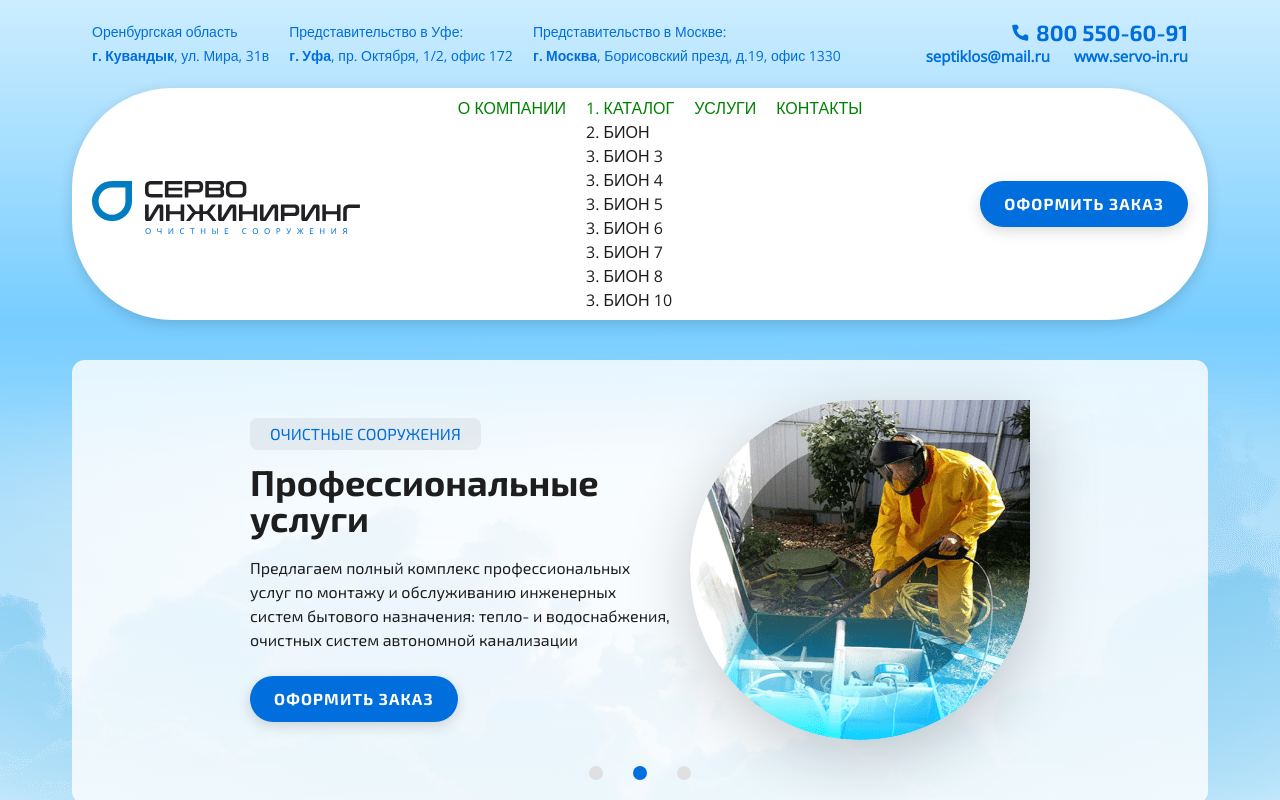
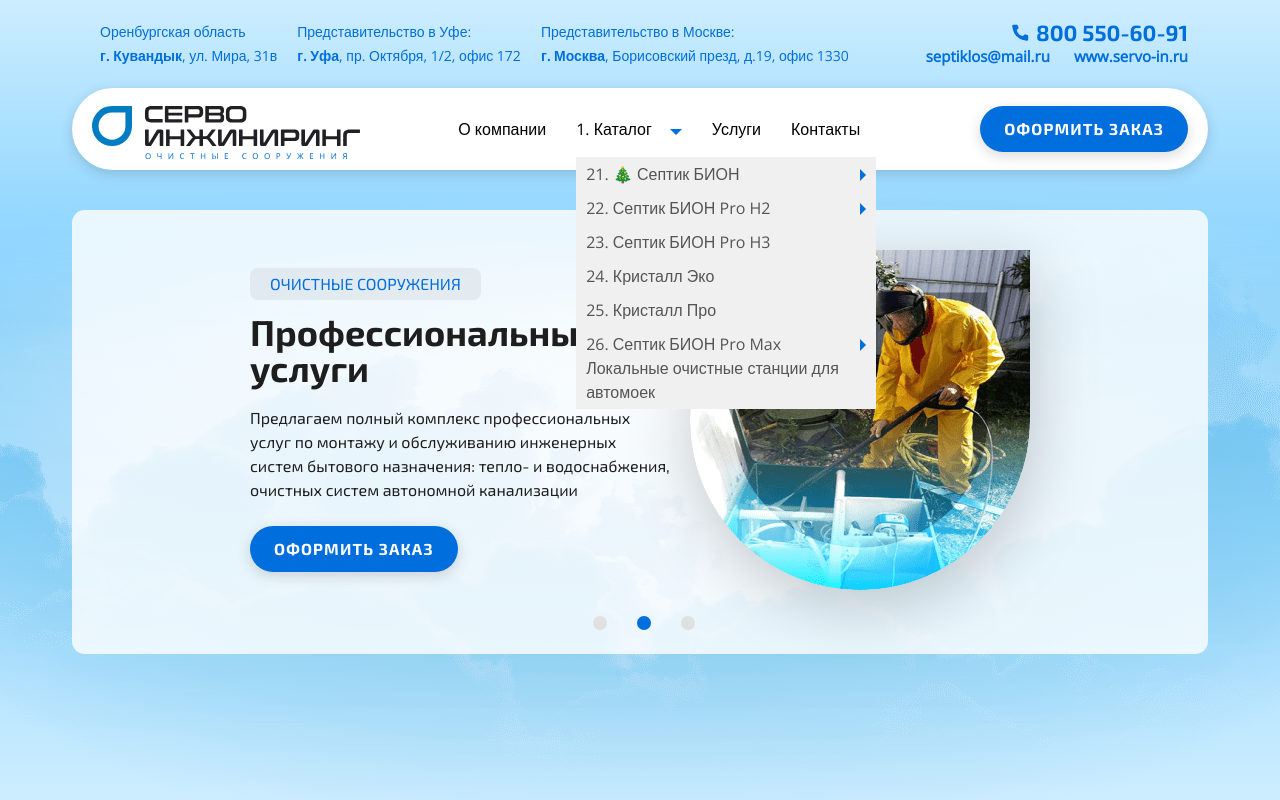
Before and after one commit to DmitriyFox/SERVO_IN, a website: page app/index.html in a window 1280 px wide. Shown: the top 800 px of the page. Drawn offline with nearby package versions, Linux system fonts and the light colour scheme.

Commit message:
Finished the layout of the drop-down menu from Jeka.

```diff
--- a/app/index.html
+++ b/app/index.html
@@ -41,41 +41,84 @@
             <a href="http://www.servo-in.ru" class="contacts__info-link contacts__info-link_site">www.servo-in.ru</a>
           </div>
         </div>
+
         <div class="header-top">
           <a class="logo">
             <img src="img/logo__slug.svg" alt="logo" />
           </a>
+
           <nav class="menu">
             <ul class="menu__list">
               <li class="menu__item">
                 <a class="menu__link" href="#about.html">О компании</a>
               </li>
               <li class="menu__item">
-                <a class="menu__link" href="catalog.html">1. Каталог</a>
+                <a class="menu__link parent" href="catalog.html">1. Каталог</a>
+                <span class="arrow menu__arrow"></span>
                 <ul class="sub-menu__list">
                   <li class="sub-menu__item">
-                    <a href="#" class="sub-menu__link">2. БИОН</a>
+                    <a class="sub-menu__link" href="product.html">21. 🎄 Септик БИОН</a>
+                    <span class="arrow sub-menu__arrow"></span>
+
                     <ul class="sub-sub-menu__list">
                       <li class="sub-sub-menu__item">
-                        <a href="#bion-3.html" class="sub-sub-menu__link">3. Бион 3</a>
+                        <a class="sub-sub-menu__link" href="#bion-3.html">3. Бион 3</a>
                       </li>
                       <li class="sub-sub-menu__item">
-                        <a href="#bion-3.html" class="sub-sub-menu__link">3. Бион 4</a>
+                        <a class="sub-sub-menu__link" href="#bion-4.html">31. Бион 4</a>
                       </li>
                       <li class="sub-sub-menu__item">
-                        <a href="#bion-3.html" class="sub-sub-menu__link">3. Бион 5</a>
+                        <a class="sub-sub-menu__link" href="#bion-5.html">32. Бион 5</a>
                       </li>
                       <li class="sub-sub-menu__item">
-                        <a href="#bion-3.html" class="sub-sub-menu__link">3. Бион 6</a>
+                        <a class="sub-sub-menu__link" href="#bion-6.html">33. Бион 6</a>
                       </li>
                       <li class="sub-sub-menu__item">
-                        <a href="#bion-3.html" class="sub-sub-menu__link">3. Бион 7</a>
+                        <a class="sub-sub-menu__link" href="#bion-7.html">34. Бион 7</a>
                       </li>
                       <li class="sub-sub-menu__item">
-                        <a href="#bion-3.html" class="sub-sub-menu__link">3. Бион 8</a>
+                        <a class="sub-sub-menu__link" href="#bion-8.html">35. Бион 8</a>
                       </li>
                       <li class="sub-sub-menu__item">
-                        <a href="#bion-3.html" class="sub-sub-menu__link">3. Бион 10</a>
+                        <a class="sub-sub-menu__link" href="#bion-10.html">36. Бион 10</a>
+                      </li>
+                    </ul>
+                  </li>
+                  <li class="sub-menu__item">
+                    <a class="sub-menu__link" href="#bion-pro-h2.html">22. Септик БИОН Pro H2</a>
+                    <span class="arrow sub-menu__arrow"></span>
+                    <ul class="sub-sub-menu__list">
+                      <li class="sub-sub-menu__item">
+                        <a class="sub-sub-menu__link" href="#bion-pro-h2-a.html">31. Септик БИОН Pro H2 А</a>
+                      </li>
+                      <li class="sub-sub-menu__item">
+                        <a class="sub-sub-menu__link" href="#bion-pro-h2-b.html">32. Септик БИОН Pro H2 Б</a>
+                      </li>
+                    </ul>
+                  </li>
+                  <li class="sub-menu__item">
+                    <a class="sub-menu__link" href="#bion-pro-h3.html">23. Септик БИОН Pro H3</a>
+                  </li>
+                  <li class="sub-menu__item">
+                    <a class="sub-menu__link" href="##cristal-eco.html">24. Кристалл Эко</a>
+                  </li>
+                  <li class="sub-menu__item">
+                    <a class="sub-menu__link" href="#cristal-pro.html">25. Кристалл Про</a>
+                  </li>
+                  <li class="sub-menu__item">
+                    <a class="sub-menu__link" href="#">26. Септик БИОН Pro Max
+                      <p class="sub-sub-menu__subtitle">Локальные очистные станции для автомоек</p>
+                    </a>
+                    <span class="arrow sub-menu__arrow"></span>
+                    <ul class="sub-sub-menu__list">
+                      <li class="sub-sub-menu__item">
+                        <a class="sub-sub-menu__link" href="#bion-pro-max-a.html">
+                          31. Септик БИОН Pro Max А
+                        </a>
+                      </li>
+                      <li class="sub-sub-menu__item">
+                        <a class="sub-sub-menu__link" href="#bion-pro-max-b.html">32. Септик БИОН Pro Max Б</a>
+                        <p class="sub-sub-menu__subtitle">Локальные очистные станции для автомоек</p>
                       </li>
                     </ul>
                   </li>
--- a/app/scss/_global.scss
+++ b/app/scss/_global.scss
@@ -21,6 +21,10 @@
 ul {
   list-style-type: none;
   padding-inline-start: .5em;
+}
+a {
+  color: inherit;
+  display: inline-block;
 }
 .wrapper {
   display: flex;
--- a/app/scss/_header.scss
+++ b/app/scss/_header.scss
@@ -15,9 +15,9 @@
 }
 
 .menu {
-  // padding-right: 20px;
-  white-space: nowrap;
-  text-transform: uppercase;
+  // white-space: nowrap;
+  //   text-transform: uppercase;
+  z-index: 1;
   & li {
     position: relative;
   }
@@ -28,66 +28,113 @@
     // padding-top: 4px;
     // padding-left: 20px;
     // padding-right: 20px;
-    margin: 0px 20px 0px 0;
+    margin: 0px 30px 0px 0;
+    &:hover .sub-menu__list {
+      display: block;
+    }
   }
   &__link {
-    color: green;
+    color: rgb(0, 0, 0);
     // font-weight: 700;
     // line-height: 120%;
     // text-align: center;
     // font-size: 16px;
     // position: relative;
     // transition: $transition;
-    &:hover {
-      &::after {
-        content: "";
-        position: absolute;
-        top: -8px;
-        left: -14px;
-        right: -14px;
-        bottom: -8px;
-        color: $brand;
-        border: solid 2px $brand;
-        border-radius: 40px 0 40px 40px;
+    // &:hover {
+    //   &::after {
+    //     content: "";
+    //     position: absolute;
+    //     top: -8px;
+    //     left: -14px;
+    //     right: -14px;
+    //     bottom: -8px;
+    //     color: $brand;
+    //     border: solid 2px $brand;
+    //     border-radius: 40px 0 40px 40px;
+    //   }
+    // }
+  }
+  //   &__link_active {
+  //     position: relative;
+  //     color: $brand;
+  //     &::after {
+  //       border: solid 2px $brand;
+  //       border-radius: 40px 0px 40px 40px;
+  //       content: "";
+  //       position: absolute;
+  //       top: -8px;
+  //       left: -14px;
+  //       right: -14px;
+  //       bottom: -8px;
+  //       transition: $transition;
+  //     }
+  //   }
+  &__arrow {
   }
 }
-  }
-  &__link_active {
-    position: relative;
-    color: $brand;
-    &::after {
-      border: solid 2px $brand;
-      border-radius: 40px 0px 40px 40px;
-      content: "";
+.arrow {
   position: absolute;
-      top: -8px;
-      left: -14px;
-      right: -14px;
-      bottom: -8px;
-      transition: $transition;
-    }
-  }
+  top: 12px;
+  right: 0;
+  width: 0;
+  height: 0;
+  --arrow: 6px;
+  border-top: var(--arrow) solid $brand;
+  border-right: var(--arrow) solid transparent;
+  border-left: var(--arrow) solid transparent;
 }
 
 .sub-menu {
   &__list {
+    // display: none;
+    min-width: 300px;
+    position: absolute;
+    left: 0;
+    top: 20px;
+    padding: 20px 0 0 0;
+  }
+  &__arrow {
+  right: 10px;
+  border-left: var(--arrow) solid $brand;
+  border-right: none;
+  border-top: var(--arrow) solid transparent;
+  border-bottom: var(--arrow) solid transparent;
 }
 
   &__item {
+    background-color: rgb(240, 240, 240);
+    &:hover .sub-sub-menu__list {
+      display: block;
+    }
   }
 
   &__link {
+    color: rgb(85, 85, 85);
+    padding: 5px 10px;
   }
 }
-
+.parent {
+  margin: 0 30px 0 0;
+}
 .sub-sub-menu {
   &__list {
+    display: none;
+    position: absolute;
+    top: 0;
+    left: 100%;
+    // min-width: 100%;
+    min-width: 300px;
+    padding: 0 0 0 5px;
   }
 
   &__item {
+    background-color: rgb(240, 240, 240);
   }
 
   &__link {
+    color: rgb(170, 170, 170);
+    padding: 5px 20px;
   }
 }
 
--- a/app/scss/_reset.scss
+++ b/app/scss/_reset.scss
@@ -8,10 +8,10 @@
   box-sizing: inherit;
 }
 
-ul[class],
-ol[class] {
-  padding: 0;
-}
+// ul[class],
+// ol[class] {
+//   padding: 0;
+// }
 
 body,
 h1,
@@ -51,6 +51,4 @@
 
 a{
   text-decoration: none;
-  // my addition after, you can delete
-  color:inherit;
 }
--- a/app/scss/style.scss
+++ b/app/scss/style.scss
@@ -15,8 +15,6 @@
 @import "product";
 @import "similar";
 @import "footer";
-
-
 
 .top {
   &__main {
```
Also changed, not shown: app/css/style.min.css. Lines whose indentation alone changed are shown as unchanged.
